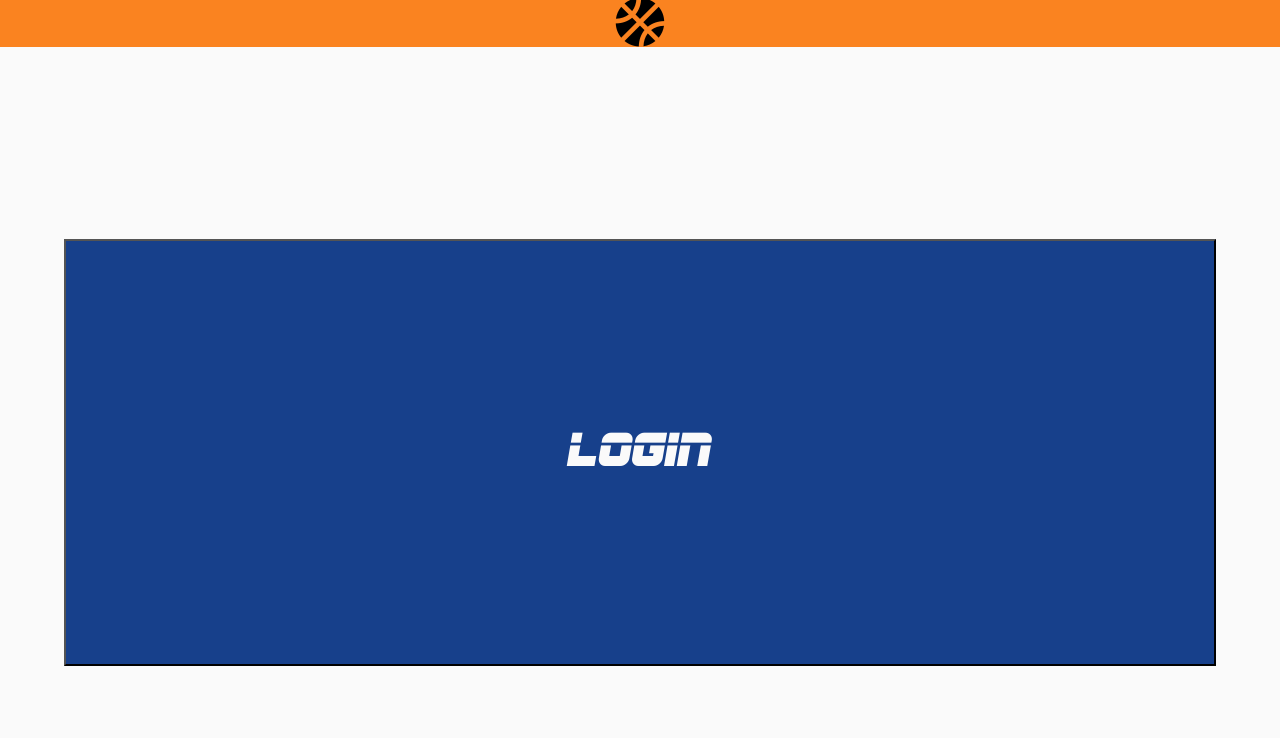
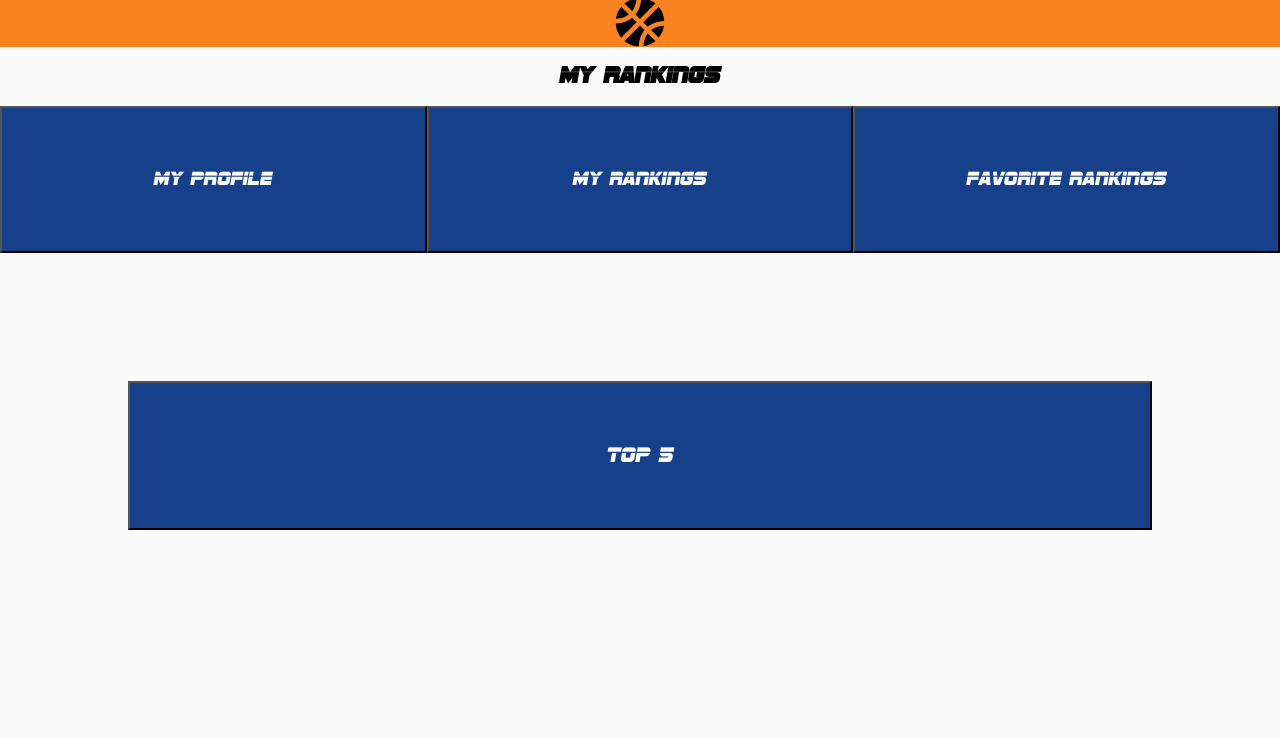
Before and after one commit to richtrunzo/nba-ranker, a website: page index.html in a window 1280 px wide. Shown: the part 62-800 px from the top of the page. Drawn offline with Linux system fonts and the light colour scheme.

Commit message:
Completed css and html for the my rankings page. #4.

```diff
--- a/css/styles.css
+++ b/css/styles.css
@@ -160,17 +160,19 @@ h1 {
 
 /* Search results page */
 
-.add-btn {
-  background-color: #17408b;
-  color: #fafafa;
-  font-family: 'Sport', Arial, Helvetica, sans-serif;
-  font-size: 10px;
-  margin-top: 10px;
-  margin-bottom: 10px;
-  width: 20%;
-  margin-left: 20px;
-}
-
 .results-container {
   background-color: beige;
 }
+
+/* My Rankings Page  */
+
+#ranking-save-button {
+  width: 80%;
+  background-color: #17408b;
+  font-family: 'Sport', Arial, Helvetica, sans-serif;
+  color: #fafafa;
+  font-size: 22px;
+  padding-top: 5%;
+  padding-bottom: 5%;
+  margin-top: 10%;
+}
--- a/index.html
+++ b/index.html
@@ -18,7 +18,7 @@
     </div>
   </header>
   <main>
-    <div data-view="view" id="home" class="view active">
+    <div data-view="view" id="home" class="view hidden">
       <div class="row-one login">
         <button class="login-btn">Login</button>
       </div>
@@ -123,6 +123,23 @@
       </div>
       <div class="results-container"></div>
     </div>
+
+    <div data-view="view" id="my-rankings" class="view active">
+      <div class="row-one">
+        <h2 class="text">My Rankings</h2>
+      </div>
+      <div class="row-two my-profile-buttons">
+        <button class="profile-btn my-profile-btn">My Profile</button>
+        <button class="profile-btn my-rankings-button">My Rankings</button>
+        <button class="profile-btn fav-rankings-button">Favorite Rankings</button>
+      </div>
+      <div class="myrankings-container">
+        <div class="row">
+          <button id="ranking-save-button">Top 5</button>
+        </div>
+      </div>
+    </div>
+
   </main>
   <script src="js/data.js"></script>
   <script src="js/main.js"></script>
--- a/js/main.js
+++ b/js/main.js
@@ -21,13 +21,13 @@ var $createRankingListRender = document.querySelector('.list-render');
 
 var $view = document.querySelectorAll('.view');
 
-document.addEventListener('DOMContentLoaded', function (event) {
-  if (data.profile.username !== null) {
-    viewSwap(3);
-    $myProfileContainer.innerHTML = '';
-    $view[3].appendChild(profileRender(data));
-  }
-});
+// document.addEventListener('DOMContentLoaded', function (event) {
+//   if (data.profile.username !== null) {
+//     viewSwap(3);
+//     $myProfileContainer.innerHTML = '';
+//     $view[3].appendChild(profileRender(data));
+//   }
+// });
 
 var listNumber = 1;
 var listNumberString = listNumber.toString();
```
